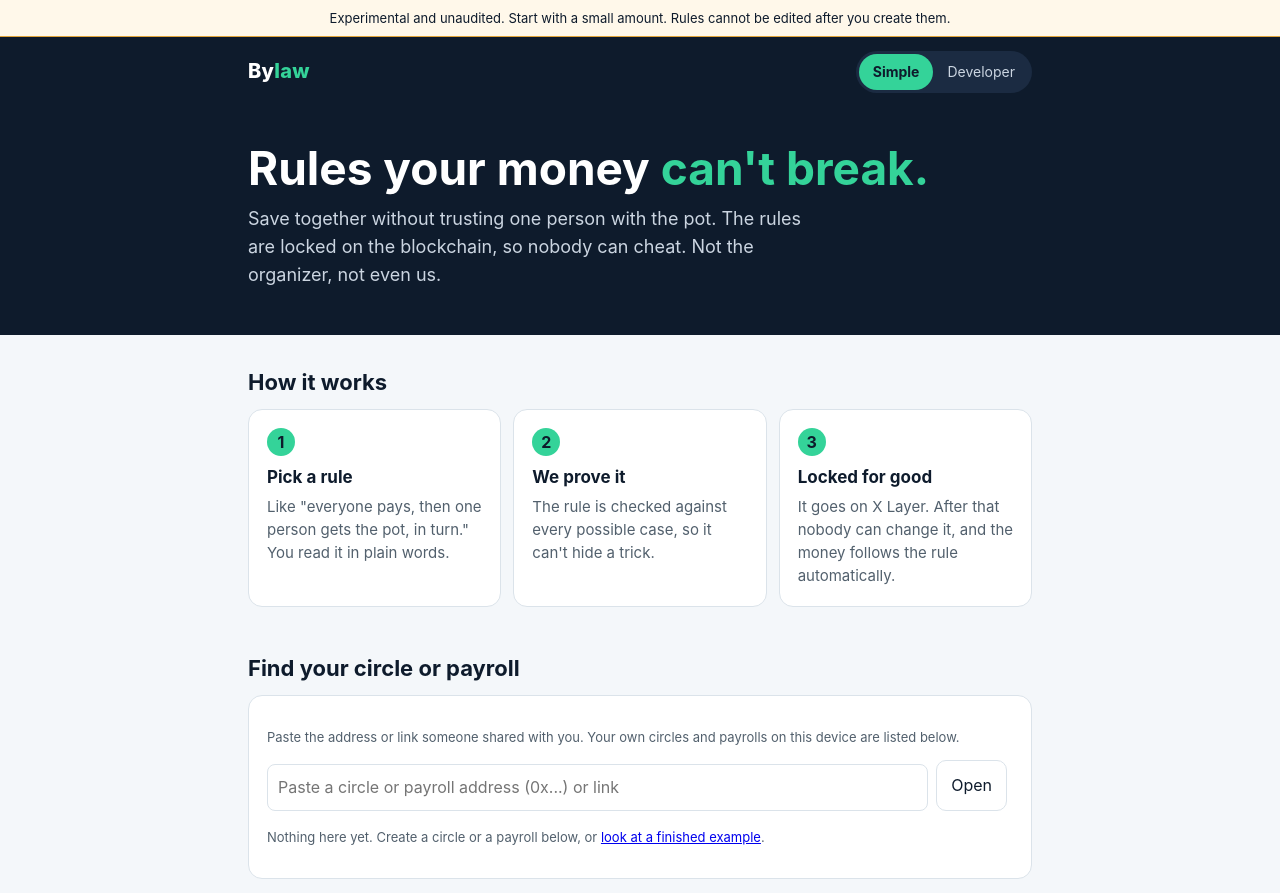
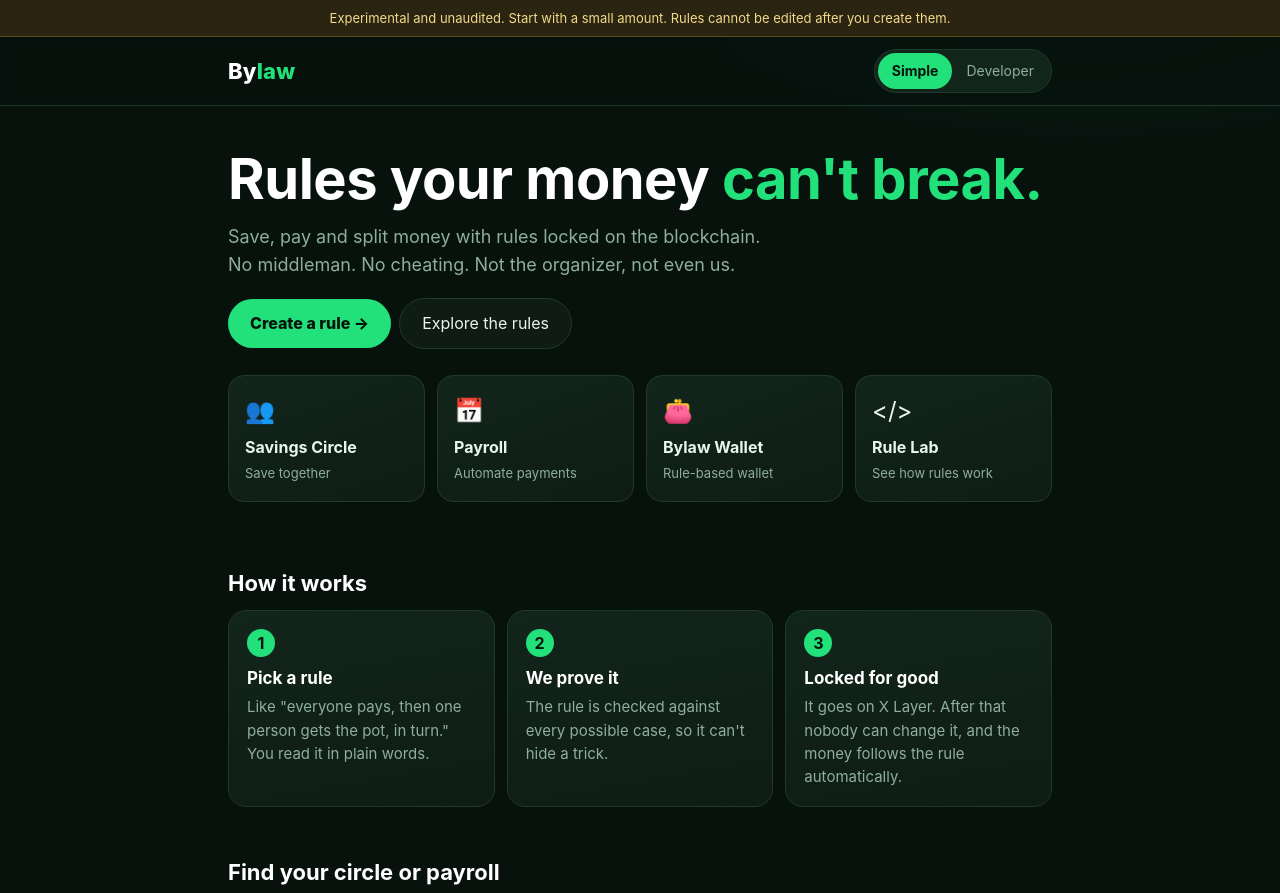
Before and after one commit to cloverjat/bylaw, a website: page web/template.html in a window 1280 px wide. Shown: the top 893 px of the page. Drawn offline with Linux system fonts and the light colour scheme.

Commit message:
New look: dark green theme, hero with product tiles, rounded cards, mobile polish
Co-Authored-By: Claude Sonnet 5.5 <noreply@anthropic.com>
Claude-Session: https://claude.ai/code/session_01UaBqUqE9F5sbg5Go7RKMZu

```diff
--- a/web/official.mjs
+++ b/web/official.mjs
@@ -16,6 +16,6 @@ export function ruleBadge(s, circuitId, what) {
 }
 export function showBadge(el, b) {
   el.hidden = false;
-  el.style.cssText = 'padding:10px 12px;border-radius:10px;font-size:14px;line-height:1.45;margin:10px 0;border:2px solid ' + (b.ok ? '#2e9d5b;background:#eefaf2' : '#d33;background:#fff0f0;font-size:16px');
+  el.style.cssText = 'color:#111;padding:10px 12px;border-radius:10px;font-size:14px;line-height:1.45;margin:10px 0;border:2px solid ' + (b.ok ? '#2e9d5b;background:#eefaf2' : '#d33;background:#fff0f0;font-size:16px');
   el.innerHTML = b.html;
 }
--- a/web/template.html
+++ b/web/template.html
@@ -3,46 +3,67 @@
 <title>Bylaw: rules your money can't break</title>
 <meta name="description" content="Save together without trusting one person with the pot. The rules are locked on the blockchain, so nobody can cheat, not even us.">
 <style>
-:root{--ink:#0E1B2C;--mint:#34D399;--mintd:#047857;--bg:#f4f7fa;--line:#dbe3ea;--mut:#52606d}
-*{box-sizing:border-box}body{margin:0;font:16px/1.55 Inter,system-ui,sans-serif;background:var(--bg);color:var(--ink)}
-.wrap{max-width:820px;margin:0 auto;padding:0 18px}
-nav{background:var(--ink);color:#fff}nav .wrap{display:flex;justify-content:space-between;align-items:center;padding:14px 18px}
-.logo{font-weight:800;font-size:20px;letter-spacing:.3px}.logo span{color:var(--mint)}
-.seg{display:inline-flex;background:#1b2b42;border-radius:999px;padding:3px}.seg button{background:none;color:#cbd5e1;border:0;border-radius:999px;padding:7px 14px;font:inherit;font-size:14px;cursor:pointer;margin:0}
-.seg button.on{background:var(--mint);color:var(--ink);font-weight:700}
-.hero{background:var(--ink);color:#fff;padding:36px 0 46px}
-.hero h1{font-size:clamp(30px,6vw,46px);line-height:1.1;margin:0 0 12px}.hero h1 span{color:var(--mint)}
-.hero p{font-size:18px;color:#cbd5e1;max-width:580px;margin:0}
-h2{font-size:22px;margin:30px 0 10px}
+:root{--ink:#e8f5ee;--mint:#22e07a;--mintd:#4ade80;--bg:#07120d;--card:#0e1c15;--card2:#12251b;--line:#1f3a2c;--mut:#8fae9d}
+*{box-sizing:border-box}html{scroll-behavior:smooth}
+body{margin:0;font:16px/1.55 Inter,system-ui,sans-serif;background:radial-gradient(900px 500px at 85% -5%,#0f3a25 0,transparent 60%),var(--bg);color:var(--ink)}
+a{color:var(--mintd)}
+.wrap{max-width:860px;margin:0 auto;padding:0 18px}
+.banner{background:#2a2410;color:#f3d98b;border-bottom:1px solid #5b4a14;padding:8px 14px;font-size:13px;text-align:center}
+nav{background:rgba(7,18,13,.85);backdrop-filter:blur(8px);position:sticky;top:0;z-index:20;border-bottom:1px solid var(--line)}nav .wrap{display:flex;justify-content:space-between;align-items:center;padding:12px 18px}
+.logo{font-weight:800;font-size:22px;letter-spacing:.2px;color:#fff}.logo span{color:var(--mint)}
+.seg{display:inline-flex;background:var(--card2);border:1px solid var(--line);border-radius:999px;padding:3px}.seg button{background:none;color:var(--mut);border:0;border-radius:999px;padding:7px 14px;font:inherit;font-size:14px;cursor:pointer;margin:0}
+.seg button.on{background:var(--mint);color:#04140b;font-weight:700}
+.hero{padding:44px 0 26px}
+.hero h1{font-size:clamp(34px,7vw,56px);line-height:1.05;margin:0 0 14px;color:#fff;letter-spacing:-.5px}.hero h1 span{color:var(--mint)}
+.hero p{font-size:18px;color:var(--mut);max-width:560px;margin:0 0 20px}
+.hero .cta2{display:inline-block;background:var(--mint);color:#04140b;font-weight:800;border-radius:999px;padding:12px 22px;text-decoration:none;margin-right:8px}
+.hero .cta3{display:inline-block;border:1px solid var(--line);color:var(--ink);border-radius:999px;padding:12px 22px;text-decoration:none;background:var(--card)}
+.tiles{display:grid;grid-template-columns:repeat(auto-fit,minmax(150px,1fr));gap:12px;margin:26px 0 4px}
+.tile{display:block;text-decoration:none;color:var(--ink);background:linear-gradient(160deg,var(--card2),var(--card));border:1px solid var(--line);border-radius:16px;padding:16px;transition:.15s}
+.tile:hover{border-color:var(--mint);transform:translateY(-2px)}
+.tile i{font-style:normal;font-size:24px;display:block;margin-bottom:6px}.tile b{display:block;font-size:16px}.tile small{color:var(--mut)}
+h2{font-size:22px;margin:34px 0 10px;color:#fff}
+h3{color:#fff}
 .steps{display:grid;grid-template-columns:repeat(auto-fit,minmax(210px,1fr));gap:12px}
-.card{background:#fff;border:1px solid var(--line);border-radius:14px;padding:18px;margin-bottom:14px}
-.step b{display:inline-grid;place-items:center;width:28px;height:28px;border-radius:50%;background:var(--mint);color:var(--ink);margin-bottom:8px}
+.card{background:linear-gradient(170deg,var(--card2),var(--card));border:1px solid var(--line);border-radius:18px;padding:18px;margin-bottom:14px}
+.step b{display:inline-grid;place-items:center;width:28px;height:28px;border-radius:50%;background:var(--mint);color:#04140b;margin-bottom:8px}
 .step h3{margin:0 0 4px;font-size:17px}.step p{margin:0;color:var(--mut);font-size:15px}
-.big{font-size:20px;font-weight:700;margin:0 0 6px}
+.big{font-size:26px;font-weight:800;margin:0 0 6px;color:#fff}
 .members{list-style:none;padding:0;margin:12px 0}
-.members li{display:flex;justify-content:space-between;align-items:center;gap:8px;padding:10px 12px;border:1px solid var(--line);border-radius:10px;margin-bottom:8px;font-size:15px}
-.pill{font-size:12px;border-radius:999px;padding:3px 10px;background:#eef2f6;color:var(--mut);white-space:nowrap}.pill.g{background:#d1fae5;color:var(--mintd)}.pill.y{background:#fef3c7;color:#92400e}
-.bar{height:10px;background:#e5ebf0;border-radius:99px;overflow:hidden;margin:6px 0 12px}.bar i{display:block;height:100%;background:var(--mint);width:0;transition:width .4s}
-.cta{width:100%;background:var(--mint);color:var(--ink);font-weight:800;font-size:18px;border:0;border-radius:12px;padding:16px;cursor:pointer}
-.cta:disabled{opacity:.45;cursor:default}
-.ghost{background:#fff;border:1px solid var(--line);color:var(--ink);border-radius:10px;padding:9px 14px;font:inherit;cursor:pointer;margin-right:6px}
-label{display:block;margin:10px 0;font-size:14px}select,input{display:block;width:100%;margin-top:4px;padding:10px;border:1px solid var(--line);border-radius:8px;font:inherit;background:#fff}
-.sentence{font-size:19px;font-weight:600}
-.ok{color:var(--mintd);font-weight:600}.bad{color:#b91c1c;font-weight:600}
-pre{background:#0E1B2C;color:#d1fae5;padding:12px;border-radius:8px;overflow:auto;font-size:12px;white-space:pre-wrap;word-break:break-all}
+.members li{display:flex;justify-content:space-between;align-items:center;gap:8px;padding:10px 12px;border:1px solid var(--line);background:#0a1812;border-radius:12px;margin-bottom:8px;font-size:15px}
+.pill{font-size:12px;border-radius:999px;padding:3px 10px;background:#17302400;border:1px solid var(--line);color:var(--mut);white-space:nowrap}.pill.g{background:#0f3a25;border-color:#1c6b43;color:var(--mintd)}.pill.y{background:#3a3010;border-color:#6b5a1c;color:#f3d98b}
+.bar{height:10px;background:#0a1812;border:1px solid var(--line);border-radius:99px;overflow:hidden;margin:6px 0 12px}.bar i{display:block;height:100%;background:linear-gradient(90deg,#16a85a,var(--mint));width:0;transition:width .4s}
+.cta{width:100%;background:var(--mint);color:#04140b;font-weight:800;font-size:18px;border:0;border-radius:14px;padding:16px;cursor:pointer;box-shadow:0 6px 24px -8px rgba(34,224,122,.55)}
+.cta:disabled{opacity:.4;cursor:default;box-shadow:none}
+.ghost{background:var(--card);border:1px solid var(--line);color:var(--ink);border-radius:12px;padding:9px 14px;font:inherit;cursor:pointer;margin-right:6px}
+.ghost:hover{border-color:var(--mint)}
+label{display:block;margin:10px 0;font-size:14px;color:var(--ink)}select,input{display:block;width:100%;margin-top:4px;padding:11px;border:1px solid var(--line);border-radius:10px;font:inherit;background:#0a1812;color:var(--ink)}
+input::placeholder{color:#5d7a69}input:focus,select:focus{outline:2px solid var(--mint);outline-offset:0}
+input[type=checkbox]{width:22px;height:22px;accent-color:var(--mint)}
+.sentence{font-size:19px;font-weight:600;color:#fff}
+.ok{color:var(--mintd);font-weight:600}.bad{color:#ff8a8a;font-weight:600}
+pre{background:#050d09;border:1px solid var(--line);color:#bff5d6;padding:12px;border-radius:10px;overflow:auto;font-size:12px;white-space:pre-wrap;word-break:break-all}
 small,.note{color:var(--mut);font-size:13px}
 details{margin-top:10px}summary{cursor:pointer;color:var(--mintd);font-weight:600}
+.ack{color:#3b2a05}.ack input{width:22px}
 .dev-only{display:none}body.dev .dev-only{display:block}body.dev .simple-only{display:none}
 .kv{display:grid;grid-template-columns:130px 1fr;gap:4px 10px;font-size:13px;word-break:break-all}.kv b{color:var(--mut);font-weight:600}
 footer{padding:20px 0 40px}
+@media(max-width:520px){.hero{padding-top:30px}.cta2,.cta3{display:block;text-align:center;margin:0 0 8px}}
 </style></head><body>
-<div style="background:#fff8ea;border-bottom:1px solid #e0a43a;padding:8px 14px;font-size:13px;text-align:center">Experimental and unaudited. Start with a small amount. Rules cannot be edited after you create them.</div>
+<div class="banner">Experimental and unaudited. Start with a small amount. Rules cannot be edited after you create them.</div>
 <nav><div class="wrap"><div class="logo">By<span>law</span></div>
 <div class="seg"><button id="m_simple" class="on">Simple</button><button id="m_dev">Developer</button></div></div></nav>
 <div class="hero"><div class="wrap">
 <h1>Rules your money <span>can't break.</span></h1>
-<p>Save together without trusting one person with the pot. The rules are locked on the blockchain, so nobody can cheat. Not the organizer, not even us.</p>
-</div></div>
+<p>Save, pay and split money with rules locked on the blockchain. No middleman. No cheating. Not the organizer, not even us.</p>
+<a class="cta2" href="#walCreate">Create a rule &rarr;</a><a class="cta3" href="#tpl">Explore the rules</a>
+<div class="tiles">
+<a class="tile" href="#createCard"><i>&#128101;</i><b>Savings Circle</b><small>Save together</small></a>
+<a class="tile" href="#payCreate"><i>&#128197;</i><b>Payroll</b><small>Automate payments</small></a>
+<a class="tile" href="#walCreate"><i>&#128091;</i><b>Bylaw Wallet</b><small>Rule-based wallet</small></a>
+<a class="tile" href="#tpl"><i>&lt;/&gt;</i><b>Rule Lab</b><small>See how rules work</small></a>
+</div></div></div>
 <div class="wrap">
 <h2>How it works</h2>
 <div class="steps">
```
